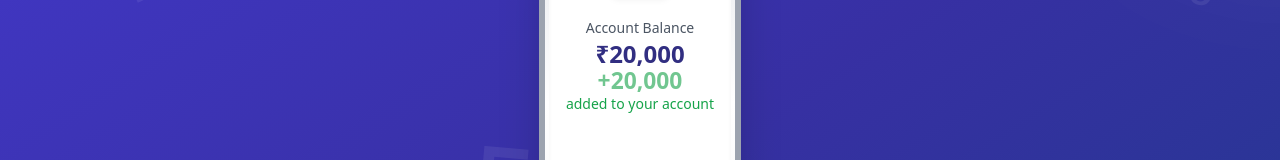
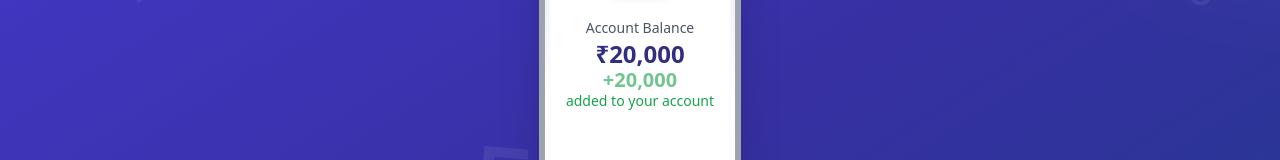
Before and after one commit to HariKrish9/monthend-swift-funds, a React (Vite) app: page / in a window 1280 px wide. Shown: the part 221-381 px from the top of the page. Built offline with nearby package versions, Linux system fonts and the light colour scheme.

Commit message:
Reduce text size further
Reduce the size of the "+20,000" text.

```diff
--- a/src/components/AnimatedMobilePhone.tsx
+++ b/src/components/AnimatedMobilePhone.tsx
@@ -63,7 +63,7 @@ const AnimatedMobilePhone = () => {
             </div>
             {/* +20,000 and label block */}
             <div className="flex flex-col items-center mb-4">
-              <span className="text-[1.425rem] font-bold text-green-600 animate-pulse leading-none">+20,000</span>
+              <span className="text-[1.25rem] font-bold text-green-600 animate-pulse leading-none">+20,000</span>
               <span className="text-sm text-green-600 mt-1 leading-none">added to your account</span>
             </div>
             {/* Menu icons - row clearly inside phone, not near edge */}
```
